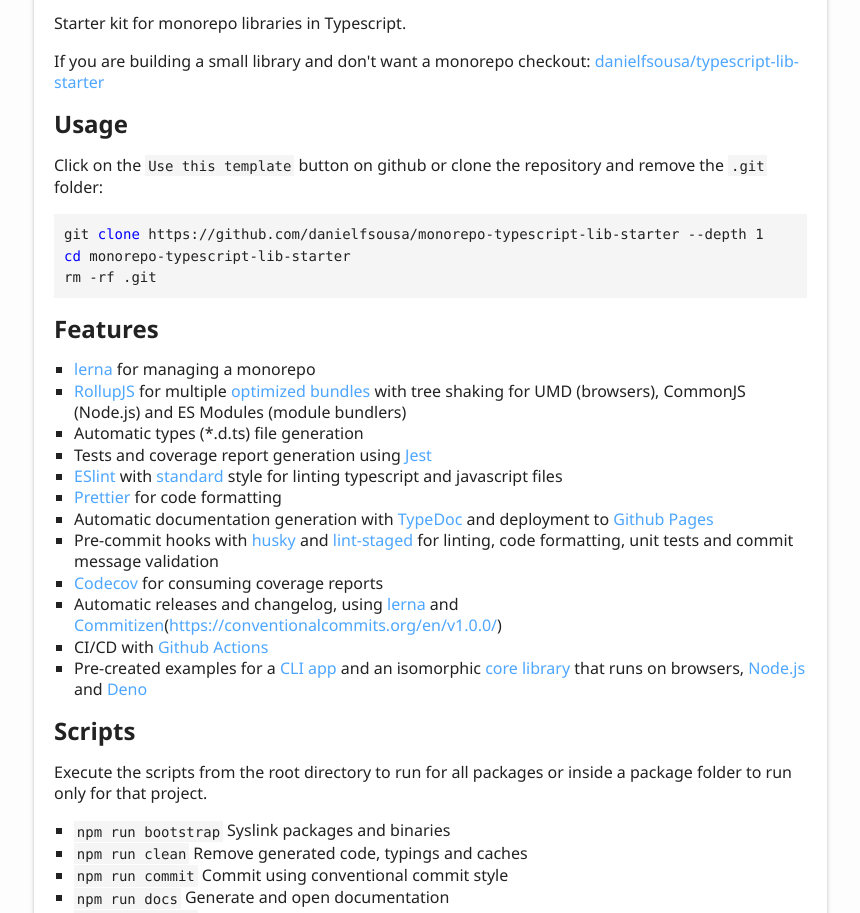
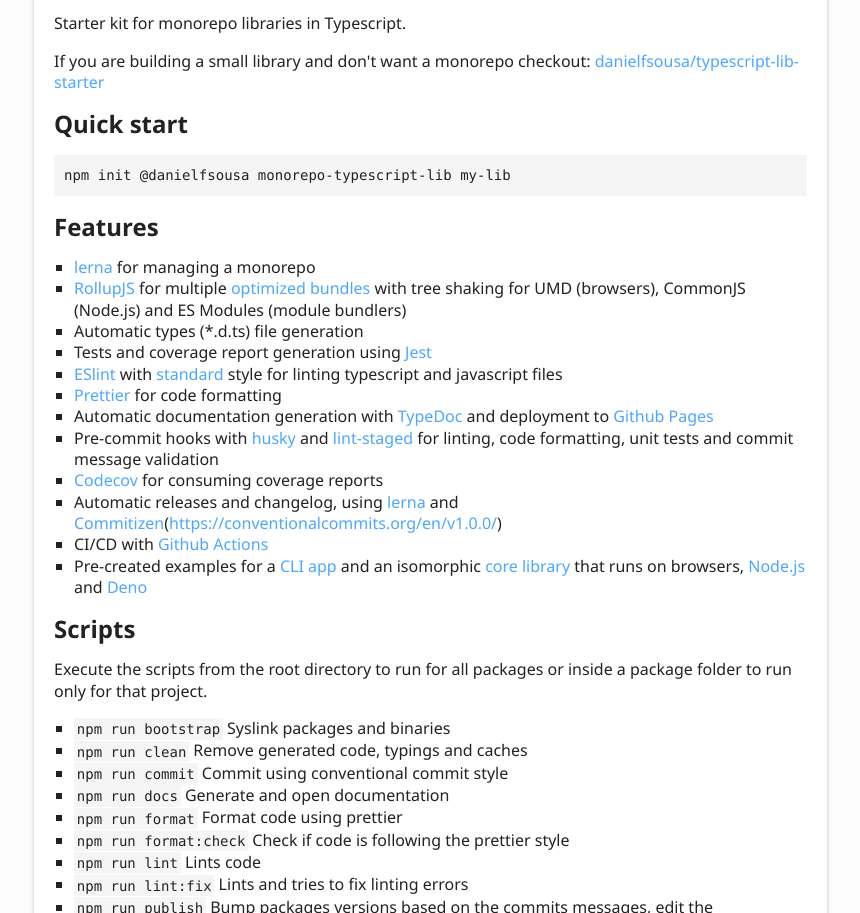
Before and after one commit to danielfsousa/monorepo-typescript-lib-starter, a plain HTML site: page index.html in a window 1280 px wide. Shown: the part 1787-2700 px from the top of the page, without its empty margins (6-866 px from the left). Drawn offline with Linux system fonts and the light colour scheme.

Commit message:
deploy: 9401c5f5bf3f1fdb41f28a3afdb655f73cabed0a

```diff
--- a/index.html
+++ b/index.html
@@ -67,20 +67,17 @@
 				<a href="#monorepo-typescript-lib-starter" id="monorepo-typescript-lib-starter" style="color: inherit; text-decoration: none;">
 					<h1>monorepo-typescript-lib-starter</h1>
 				</a>
-				<p><a href="https://github.com/danielfsousa/dotenv-azure/actions?query=workflow%ci"><img src="https://github.com/danielfsousa/monorepo-typescript-lib-starter/workflows/ci/badge.svg?branch=main" alt="CI status"></a>
+				<p><a href="https://github.com/danielfsousa/monorepo-typescript-lib-starter/actions?query=workflow%ci"><img src="https://github.com/danielfsousa/monorepo-typescript-lib-starter/workflows/ci/badge.svg?branch=main" alt="CI status"></a>
 					<a href="https://codecov.io/gh/danielfsousa/monorepo-typescript-lib-starter"><img src="https://codecov.io/gh/danielfsousa/monorepo-typescript-lib-starter/branch/main/graph/badge.svg" alt="codecov"></a>
 					<a href="https://standardjs.com"><img src="https://img.shields.io/badge/code_style-standard-brightgreen.svg" alt="JavaScript Style Guide"></a>
 					<a href="http://commitizen.github.io/cz-cli/"><img src="https://img.shields.io/badge/commitizen-friendly-brightgreen.svg" alt="Commitizen friendly"></a>
 				<a href="https://danielfsousa.github.io/monorepo-typescript-lib-starter/"><img src="https://img.shields.io/badge/typedoc-reference-informational" alt="Typedoc reference"></a></p>
 				<p>Starter kit for monorepo libraries in Typescript.</p>
 				<p>If you are building a small library and don&#39;t want a monorepo checkout: <a href="https://github.com/danielfsousa/typescript-lib-starter">danielfsousa/typescript-lib-starter</a></p>
-				<a href="#usage" id="usage" style="color: inherit; text-decoration: none;">
-					<h2>Usage</h2>
+				<a href="#quick-start" id="quick-start" style="color: inherit; text-decoration: none;">
+					<h2>Quick start</h2>
 				</a>
-				<p>Click on the <code>Use this template</code> button on github or clone the repository and remove the <code>.git</code> folder:</p>
-				<pre><code class="language-bash">git <span class="hljs-built_in">clone</span> https://github.com/danielfsousa/monorepo-typescript-lib-starter --depth 1
-<span class="hljs-built_in">cd</span> monorepo-typescript-lib-starter
-rm -rf .git</code></pre>
+				<pre><code class="language-bash">npm init @danielfsousa monorepo-typescript-lib my-lib</code></pre>
 				<a href="#features" id="features" style="color: inherit; text-decoration: none;">
 					<h2>Features</h2>
 				</a>
```
Also changed, not shown: modules/_danielfsousa_cli.html (+1 -1 lines), modules/_danielfsousa_core.html (+2 -2 lines).
